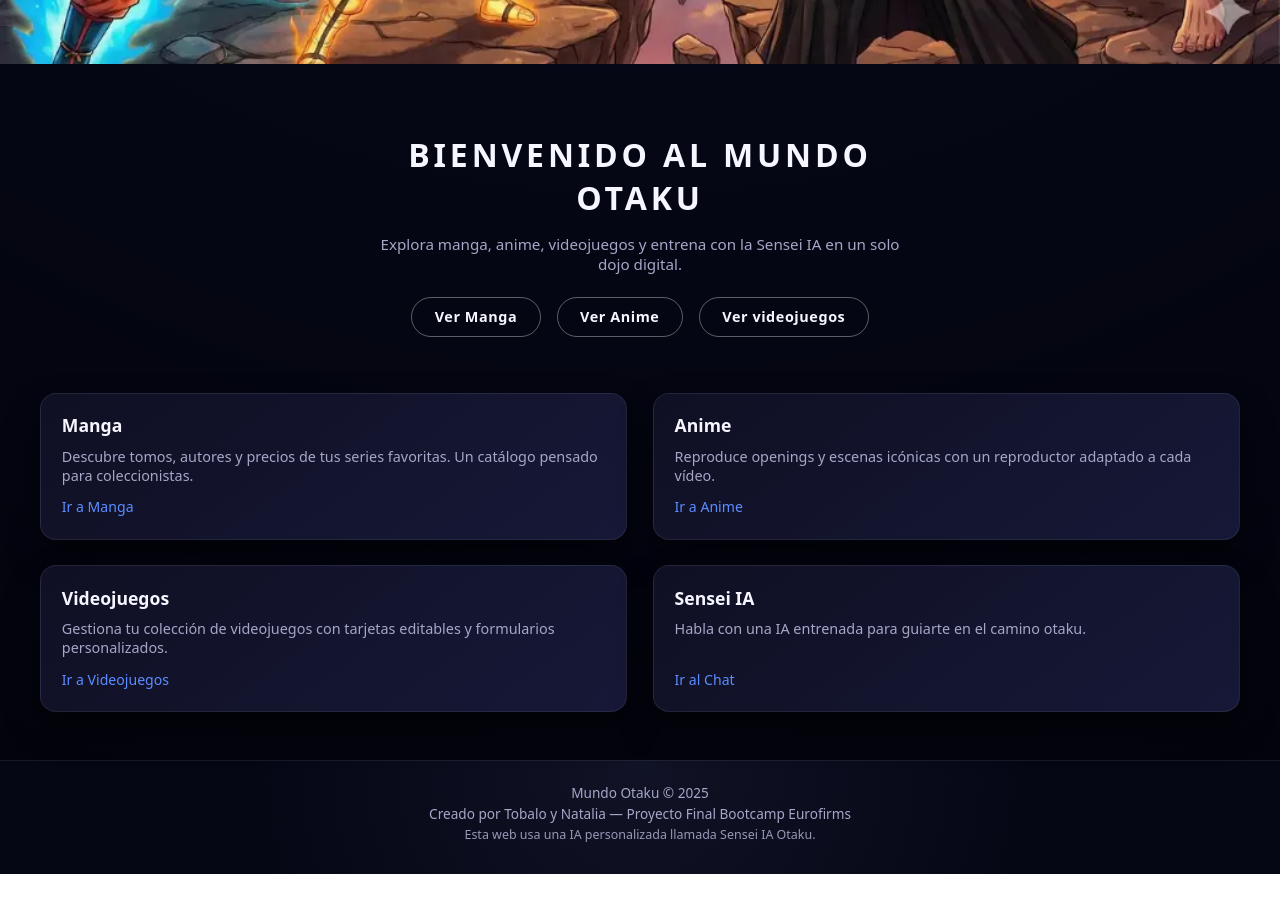
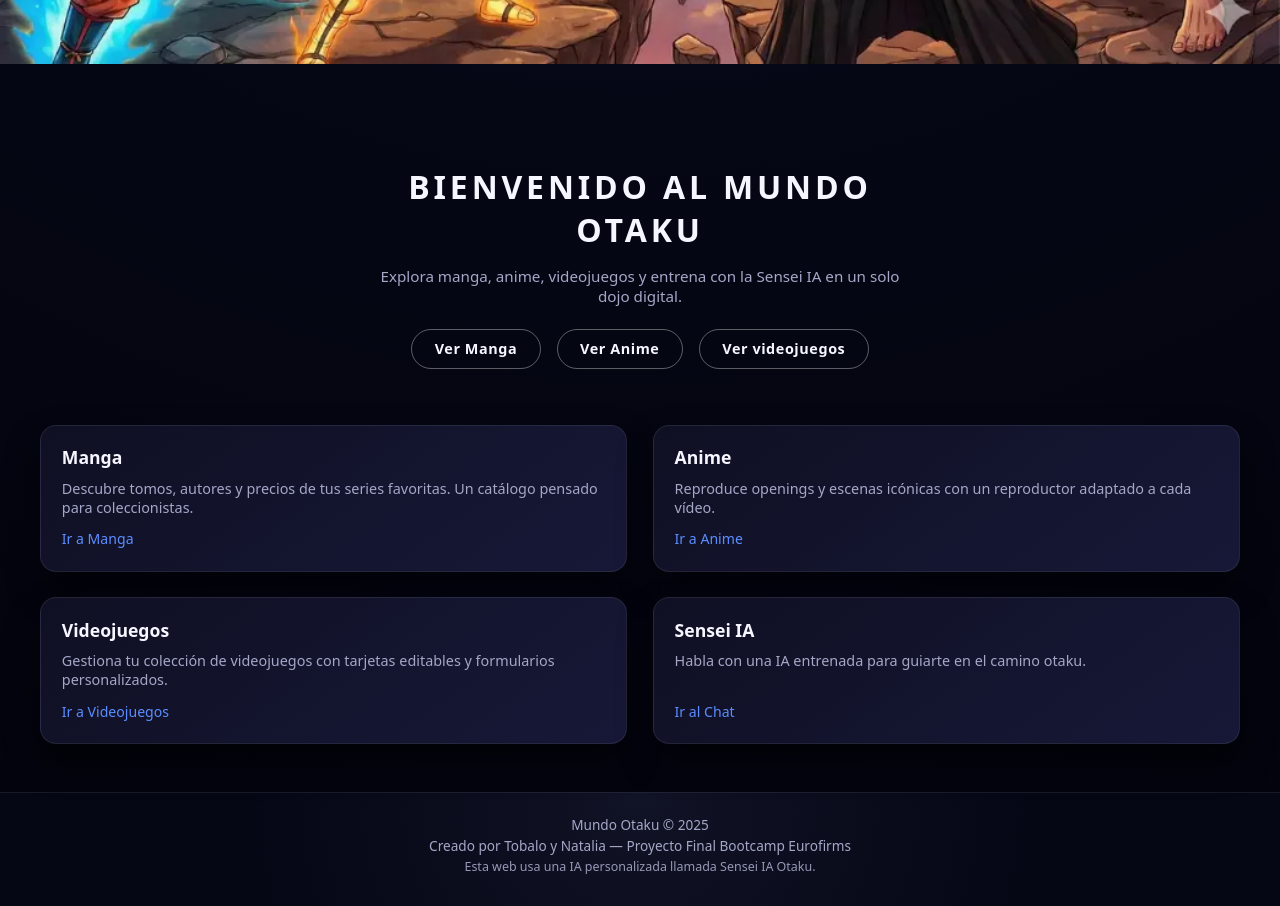
Before and after one commit to tobalo1986/Proyecto-final-eurofirms-, a React (Vite) app in the folder proyecto-final/app/: page / in a window 1280 px wide. Shown: the part 820-1726 px from the top of the page. Before the commit the page ends 1694 px from the top, so only its background shows below. Built offline with nearby package versions, Linux system fonts and the light colour scheme; no server answers.

Commit message:
feat:cristobalfeatcristobal cambios en el padding de titulo de la home

```diff
--- a/proyecto-final/app/src/index.css
+++ b/proyecto-final/app/src/index.css
@@ -137,7 +137,9 @@ body {
     letter-spacing: 0.12em;
     text-transform: uppercase;
     margin-bottom: 0.6rem;
+    padding-top: 2rem;
 }
+
 
 .home-subtitle {
     color: #a5a7c7;
```
